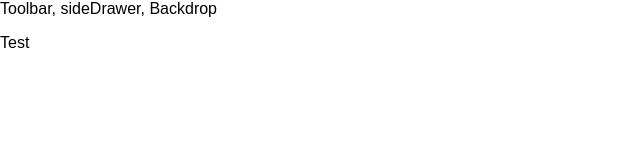
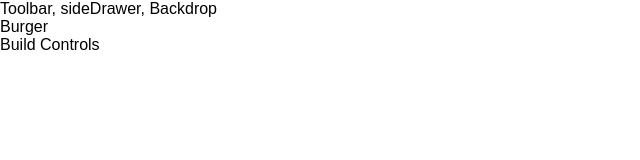
Before and after one commit to YakubuAmidu/SandwitchBuilder, a React (Create React App) app: page / in a window 1280 px wide. Shown: the top 160 px of the page, without its empty margins (0-640 px from the left). Built offline with nearby package versions, Linux system fonts and the light colour scheme.

Commit message:
Commiting changes

```diff
--- a/src/App.js
+++ b/src/App.js
@@ -1,13 +1,14 @@
 import React, { Component } from 'react';
 
 import Layout from './components/Layout/Layout';
+import BurgerBuilder from './containers/BurgerBuilder/BurgerBuilder';
 
 class App extends Component {
   render() {
     return (
       <div>
         <Layout>
-          <p>Test</p>
+          <BurgerBuilder />
         </Layout>
       </div>
     );
--- /dev/null
+++ b/src/containers/BurgerBuilder/BurgerBuilder.js
@@ -0,0 +1,16 @@
+import React, { Component } from 'react';
+
+import Aux from '../../hoc/Aux';
+
+class BurgerBuilder extends Component {
+  render() {
+    return (
+      <Aux>
+        <div>Burger</div>
+        <div>Build Controls</div>
+      </Aux>
+    );
+  }
+}
+
+export default BurgerBuilder;
--- a/src/index.css
+++ b/src/index.css
@@ -1,5 +1,5 @@
 body {
   margin: 0;
   padding: 0;
-  font-family: sans-serif;
+  font-family: 'Open-Sans', sans-serif;
 }
```
Also changed, not shown: 1 other file (tests, documents, lock files or other folders).
